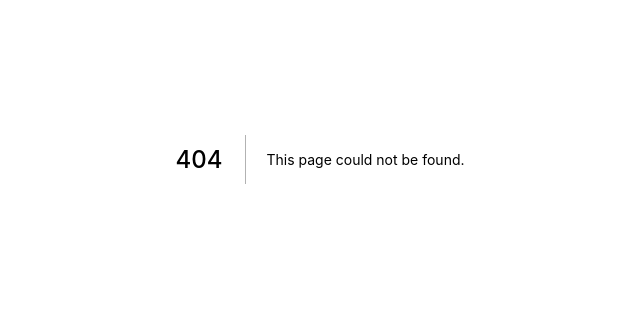
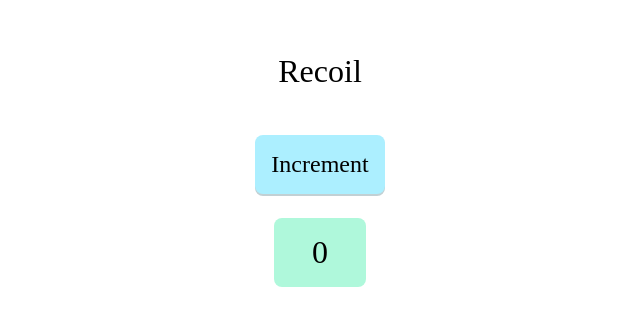
Before and after one commit to joakimgunst/react-state-management, a Next.js app: page /recoil in a window 1280 px wide. Before the commit this address had no page. Shown: the part 241-566 px from the top of the page, without its empty margins (320-960 px from the left). Built offline with nearby package versions, Linux system fonts and the light colour scheme; a web font is replaced by a local one.

Commit message:
Add recoil example

```diff
--- a/package.json
+++ b/package.json
@@ -13,6 +13,7 @@
     "react": "17.0.1",
     "react-dom": "17.0.1",
     "react-redux": "^7.2.2",
+    "recoil": "^0.1.2",
     "redux": "^4.0.5",
     "zustand": "^3.1.3"
   },
--- a/src/components/Button.tsx
+++ b/src/components/Button.tsx
@@ -16,7 +16,7 @@
           font-size: 1.5rem;
           border: 0;
           border-radius: 8px;
-          box-shadow: 1px 2px 1px #c2d0d4;
+          box-shadow: 0 2px 0 #c2d0d4;
           outline: none;
           cursor: pointer;
         }
--- a/src/pages/index.tsx
+++ b/src/pages/index.tsx
@@ -7,6 +7,7 @@
     { label: "useState", href: "/use-state" },
     { label: "Redux", href: "/redux" },
     { label: "Zustand", href: "/zustand" },
+    { label: "Recoil", href: "/recoil" },
   ];
 
   return (
@@ -20,6 +21,11 @@
       <style jsx>{`
         a {
           font-size: 1.25rem;
+          background-color: #acefff;
+          color: #000;
+          padding: 12px 16px;
+          border-radius: 8px;
+          box-shadow: 0 2px 0 #c2d0d4;
         }
       `}</style>
     </Layout>
--- /dev/null
+++ b/src/pages/recoil.tsx
@@ -0,0 +1,32 @@
+import React from "react";
+import Layout from "components/Layout";
+import Button from "components/Button";
+import Counter from "components/Counter";
+import { atom, RecoilRoot, useRecoilState } from "recoil";
+
+const counterState = atom({
+  key: "counter",
+  default: 0,
+});
+
+export default function Recoil() {
+  return (
+    <Layout title="Recoil">
+      <RecoilRoot>
+        <ButtonContainer />
+        <CounterContainer />
+      </RecoilRoot>
+    </Layout>
+  );
+}
+
+function ButtonContainer() {
+  const [, setCounter] = useRecoilState(counterState);
+  const increment = () => setCounter(counter => counter + 1);
+  return <Button label="Increment" onClick={increment} />;
+}
+
+function CounterContainer() {
+  const [counter] = useRecoilState(counterState);
+  return <Counter value={counter} />;
+}
```
Also changed, not shown: 1 other file (tests, documents, lock files or other folders).
